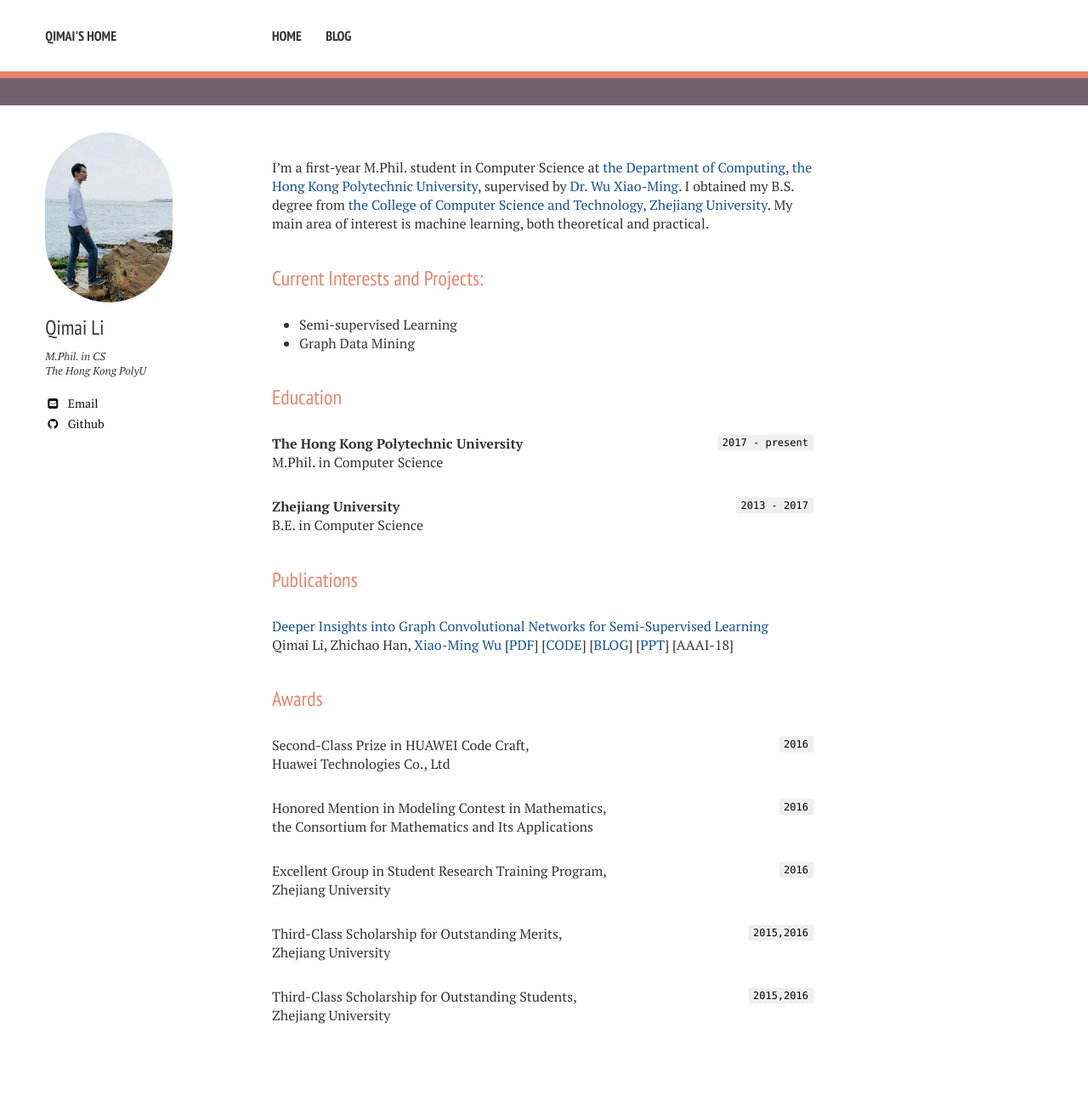
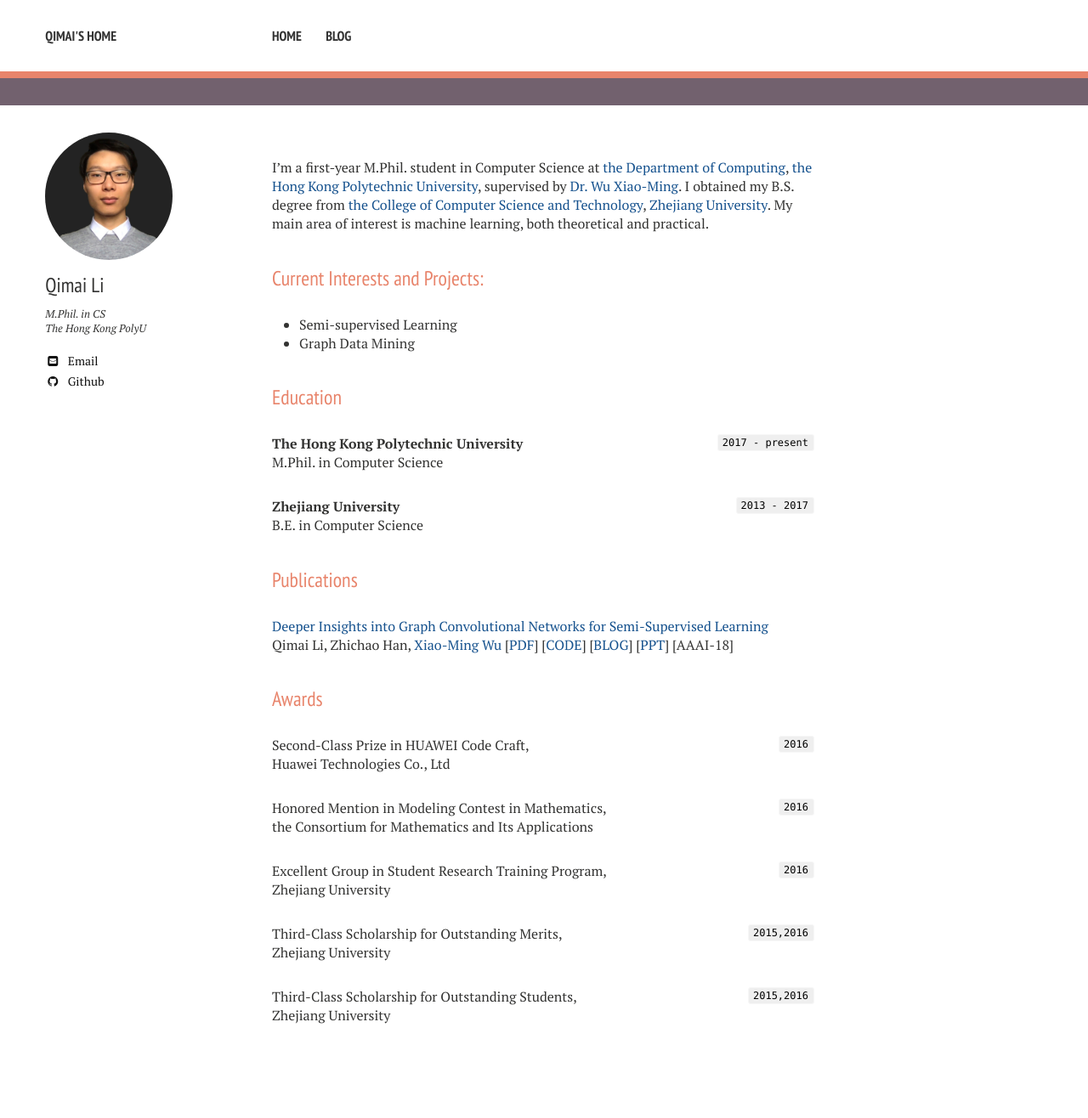
Before and after one commit to liqimai/liqimai.github.io, a Jekyll site: the page built from index.md, in a window 1280 px wide. Shown: the whole page at 85% size. Built offline with Jekyll 4.4.1, drawn with Linux system fonts in a browser that asks for light colours; nearby versions of some CDN libraries.

Commit message:
New Headshot

```diff
--- a/_config.yml
+++ b/_config.yml
@@ -7,7 +7,7 @@ logo: # filename of a logo image that has been placed into your images directory
 # Enter the following platform usernames if you would like for them to appear on your site.
 owner:
   name: Qimai Li
-  avatar: bio-photo.jpg
+  avatar: head.jpg
   bio: "M.Phil. in CS<br>The Hong Kong PolyU"
   email: csqmli@comp.polyu.edu.hk #emailaddress
   # Do not include the @ symbol in your Twitter username
```
Also changed, not shown: index.md (+1 -1 lines), images/head.jpg (added).
